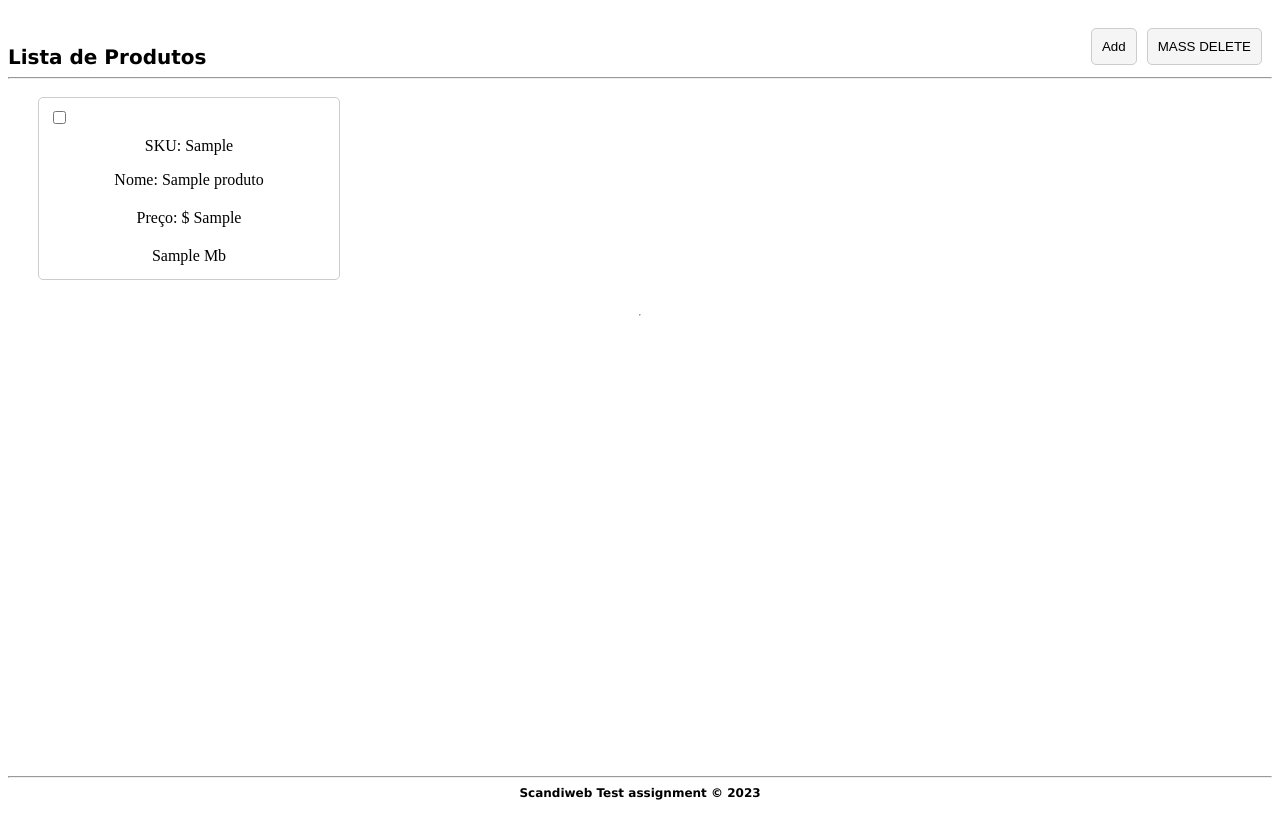
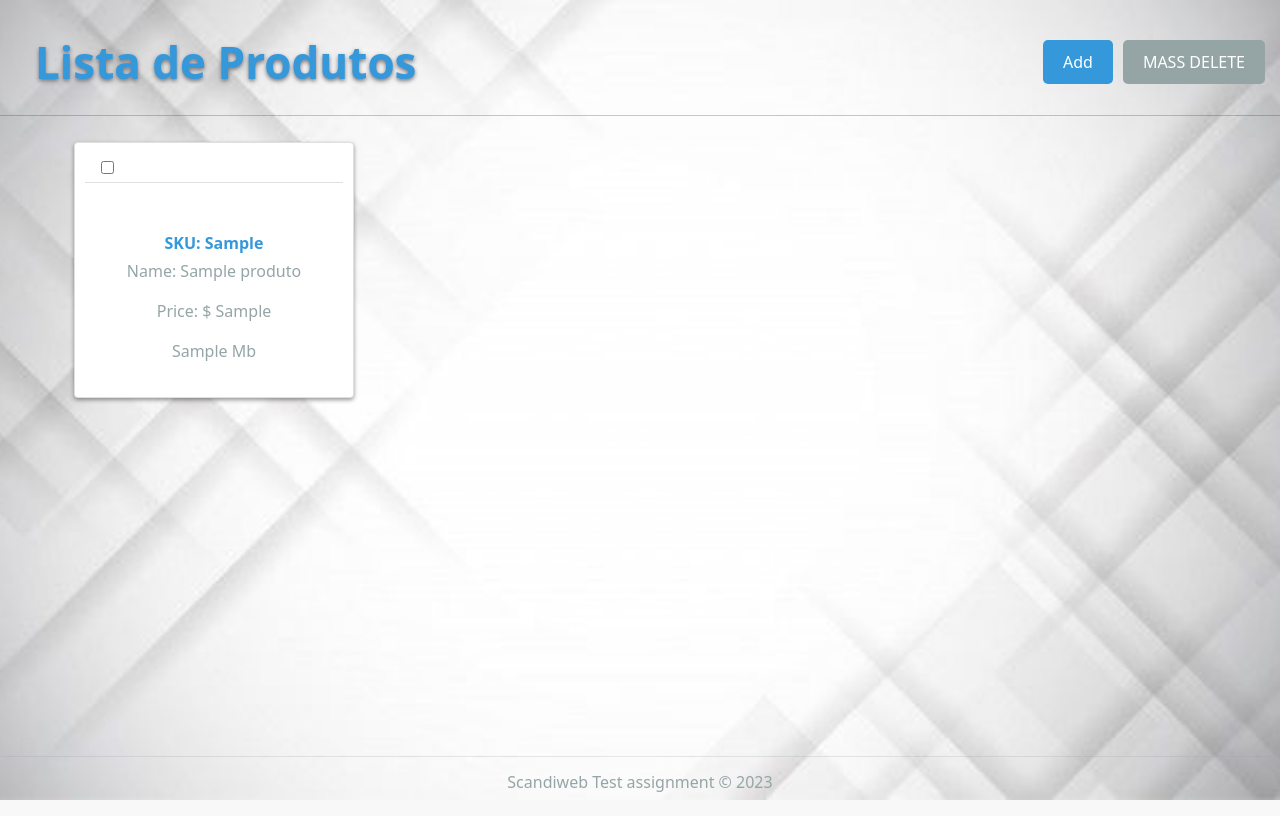
Before and after one commit to airtonvasconcelosjr/Store, a PHP site: page / in a window 1280 px wide. Run offline with PHP 8.4, Linux system fonts and the light colour scheme; tables that the repository leaves empty or names only in its code hold one stand-in row (values such as "Sample post").

Commit message:
Changing visual

```diff
--- a/index.php
+++ b/index.php
@@ -34,15 +34,20 @@
 ?>
 
 <head>
-    <link rel="stylesheet" href="style.css">
+    <link rel="stylesheet" href="style.css"></link>
+    <link href="https://cdn.jsdelivr.net/npm/bootstrap@5.0.2/dist/css/bootstrap.min.css" rel="stylesheet" integrity="sha384-EVSTQN3/azprG1Anm3QDgpJLIm9Nao0Yz1ztcQTwFspd3yD65VohhpuuCOmLASjC" crossorigin="anonymous">
+    <script src="https://cdn.jsdelivr.net/npm/bootstrap@5.0.2/dist/js/bootstrap.bundle.min.js" integrity="sha384-MrcW6ZMFYlzcLA8Nl+NtUVF0sA7MsXsP1UyJoMp4YLEuNSfAP+JcXn/tWtIaxVXM" crossorigin="anonymous"></script>
 </head>
+<body class="custom-background">
 
     <form action="" method="post">
         <div class="button-container">
             <button type="submit" name="add-button" class="add-button">Add</button>
         <button type="submit" id="delete-product-btn" name="delete-button" class="delete-product-btn">MASS DELETE</button>
     </div>
-    <div class="title">Lista de Produtos</div>
+    <div class="title">
+        <p>Lista de Produtos</p>
+    </div>
     <hr>
     <div class="card-container">
         <?php if (empty($resultado)) { ?>
@@ -52,31 +57,43 @@
         <?php } else { ?>
             <?php foreach ($resultado as $produto) { ?>
                 <div class="card">
-                    <div class="card-header">
+            <div class="card-header bg-white custom-card-header">
                 <input type="checkbox" class="delete-checkbox" name="selected_products[]" value="<?= $produto['id'] ?>">
             </div>
-                    <div class="card-content">
-                        <span>SKU: <?= $produto['sku'] ?></span>
-                        <p>Nome: <?= $produto['nome'] ?></p>
-                        <p>Preço: $ <?= $produto['preco'] ?></p>
-                        <?php if ($produto['tipo'] === 'Forniture' ) { ?>
-                            <p>Altura: <?= $produto['altura'] ?> cm</p>
-                            <p>Largura: <?= $produto['largura'] ?> cm</p>
-                            <p>Comprimento: <?= $produto['comprimento'] ?> cm</p>
-                        <?php } elseif ($produto['tipo'] === 'Book' ) { ?>
+                <?php if ($produto['tipo'] === 'Forniture') { ?>
+                    <div class="card-content mb-2 mt-2 d-flex flex-column justify-content-center align-items-center">
+                        <span class="mb-1">SKU: <?= $produto['sku'] ?></span>
+                        <p>Name: <?= $produto['nome'] ?></p>
+                        <p>Price: $ <?= $produto['preco'] ?></p>
+                        <p>Height: <?= $produto['altura'] ?> cm</p>
+                        <p>Width: <?= $produto['largura'] ?> cm</p>
+                        <p>Length: <?= $produto['comprimento'] ?> cm</p>
+                    </div>
+                <?php } elseif ($produto['tipo'] === 'Book') { ?>
+                    <div class="card-content mb-2 mt-5 d-flex flex-column justify-content-center align-items-center">
+                        <span class="mb-1">SKU: <?= $produto['sku'] ?></span>
+                        <p>Name: <?= $produto['nome'] ?></p>
+                        <p>Price: $ <?= $produto['preco'] ?></p>
                         <p>Peso: <?= $produto['extrafield'] ?> Kg</p>
+                    </div>
                 <?php } elseif (isset($produto['extrafield'])) { ?>
+                    <div class="card-content mb-2 mt-5 d-flex flex-column justify-content-center align-items-center">
+                        <span class="mb-1">SKU: <?= $produto['sku'] ?></span>
+                        <p>Name: <?= $produto['nome'] ?></p>
+                        <p>Price: $ <?= $produto['preco'] ?></p>
                         <p><?= $produto['extrafield'] ?> Mb</p>
+                    </div>
                 <?php } ?>
             </div>
-                </div>
+
             <?php } ?>
         <?php } ?>
     </div>
 </form>
 
-<hr>
 
 <div class="footer">
-    <hr><h1>Scandiweb Test assignment &copy; <?php echo date("Y"); ?>
+    <h6><hr>Scandiweb Test assignment &copy; <?php echo date("Y"); ?>
 </div>
+
+</body>
--- a/style.css
+++ b/style.css
@@ -1,15 +1,37 @@
+/* Define as cores da paleta de cores frias */
+:root {
+    --primary-color: #3498db;  /* Azul */
+    --secondary-color: #95a5a6;  /* Cinza */
+    --accent-color: #2ecc71;  /* Verde */
+    --gray-color: #b4b8b8; /*cinza meu*/
+  }
 
-.title-container {
-    display: flex;
-    justify-content: space-between;
-    position: relative;
+  /* Estilo geral da página */
+  .custom-background {
+    background-image: url(images/bg-gray.jpg);
+    background-size: cover;
+    background-repeat: no-repeat;
+    background-position: center center;
+  }
+  body {
+    font-family: 'Lucida Sans', 'Lucida Sans Regular', 'Lucida Grande', 'Lucida Sans Unicode', Geneva, Verdana, sans-serif;
+  }
+
+  .container {
+    max-width: 960px;
+    margin: 0 auto;
+    padding: 20px;
   }
 
   .title {
-    font-size: 20px;
+    font-size: 44px;
     font-weight: bold;
-    font-family: 'Lucida Sans', 'Lucida Sans Regular', 'Lucida Grande', 'Lucida Sans Unicode', Geneva, Verdana, sans-serif;
+    color: var(--primary-color);
+    margin-bottom: 20px;
+    margin-left: 35px;
+    text-shadow: 0 2px 4px rgb(116, 114, 123);
   }
+
 
   .button-container {
     display: flex;
@@ -17,35 +39,42 @@
     position: relative;
     top: 20px;
     right: 10px;
+    margin-top: 15px;
+    margin-bottom: -40px;
   }
 
-.add-button {
-    position: relative;
-    padding: 10px;
-    border: 1px solid #ccc;
+  .add-button,
+  .delete-product-btn {
+    padding: 10px 20px;
+    border: none;
     border-radius: 5px;
-    background-color: #f5f5f5;
+    background-color: var(--primary-color);
+    color: #fff;
+    font-size: 16px;
     cursor: pointer;
+    margin: 5px;
+  }
+
+  .delete-product-btn {
+    background-color: var(--secondary-color);
   }
 
   .card-container {
-    margin-left: 20px;
+    margin-left: 5%;
     display: flex;
     flex-wrap: wrap;
-    justify-content:flex-start;
+    justify-content: flex-start;
   }
 
   .card {
     width: 280px;
     margin: 10px;
     padding: 10px;
-    border: 1px solid #ccc;
+    background-color: #fff;
+    border: 1px solid var(--secondary-color);
     border-radius: 5px;
-    display: flex;
-    flex-direction: column;
+    box-shadow: 0 2px 4px rgba(0, 0, 0, 0.4);
   }
-
-
 
   .card-header {
     display: flex;
@@ -54,35 +83,36 @@
     margin-bottom: 10px;
   }
 
-.card-header .checkbox {
+  .custom-card-header {
+    background-color: transparent;
+    border: none;
+    padding: 0;
+  }
+
+
+  .card-header .delete-checkbox {
     margin-right: 5px;
   }
 
   .card-content {
-    display: flex;
-    flex-direction: column;
-    align-items: center;
     text-align: center;
   }
 
-.card-content p {
-    margin-bottom: 4px;
+  .card-content span {
+    font-weight: bold;
+    color: var(--primary-color);
   }
 
-.delete-product-btn {
-    margin-left: 10px;
-    padding: 10px;
-    border: 1px solid #ccc;
-    border-radius: 5px;
-    background-color: #f5f5f5;
-    cursor: pointer;
+  .card-content p {
+    color: var(--secondary-color);
   }
 
   .footer {
     margin-top: auto;
+    margin-bottom: 0;
     text-align: center;
     font-size: 6px;
-    font-family: 'Lucida Sans', 'Lucida Sans Regular', 'Lucida Grande', 'Lucida Sans Unicode', Geneva, Verdana, sans-serif;
+    color: var(--secondary-color);
   }
 
   body {
```
Also changed, not shown: other parts of style.css (+64 -27 lines), add.php (+19 -24 lines), images/bg-gray.jpg (added). Lines whose indentation alone changed are shown as unchanged.
